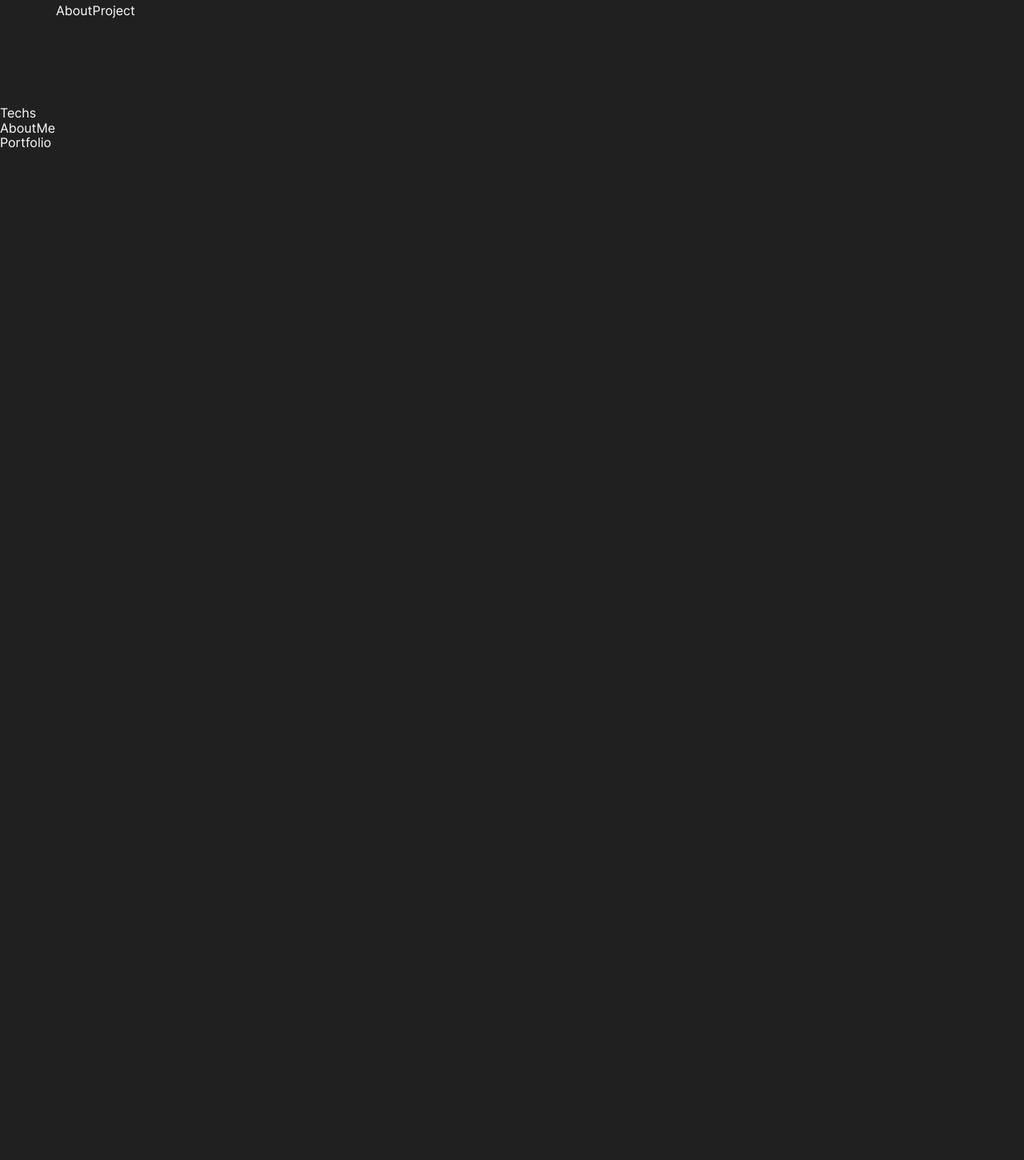
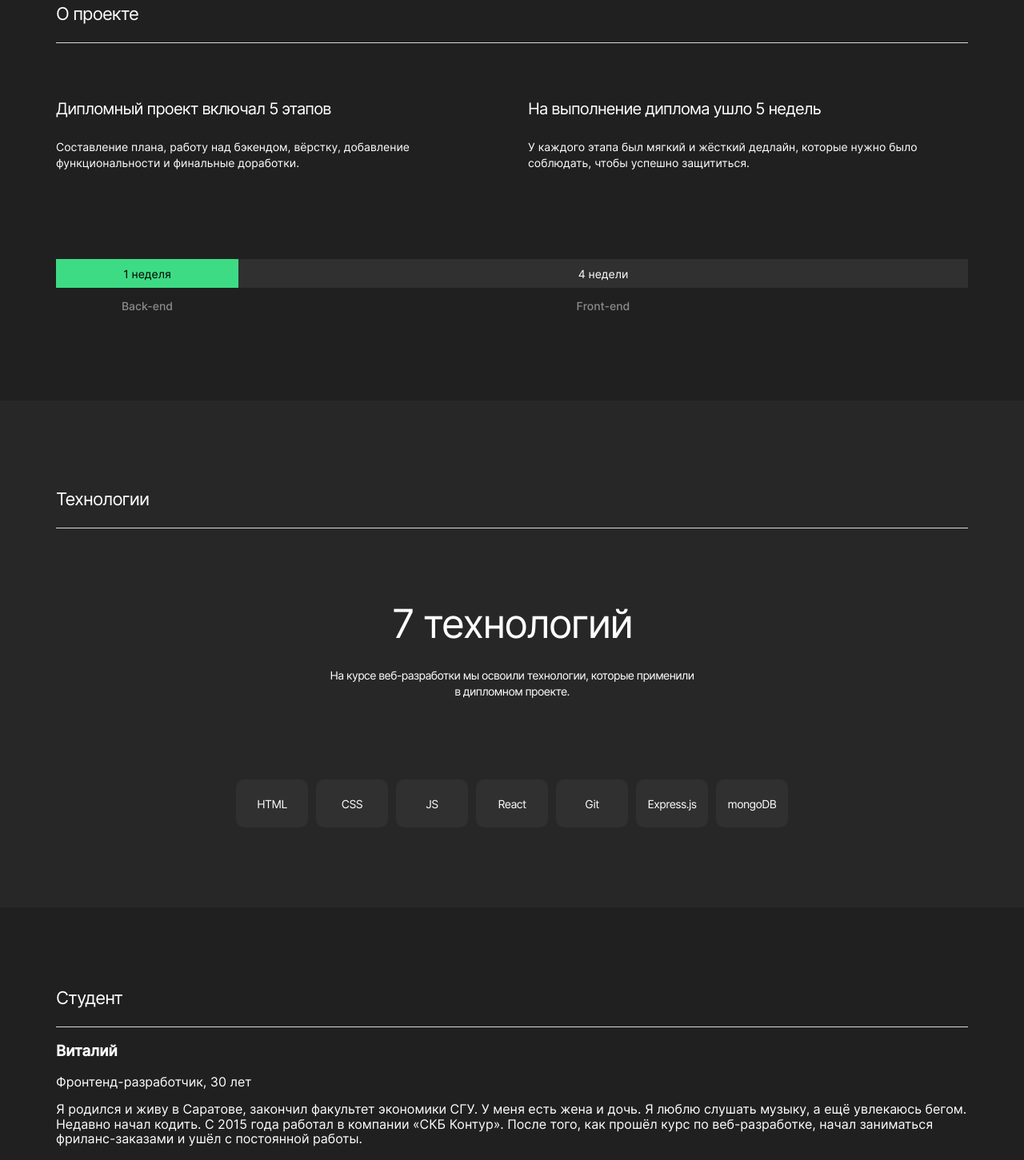
Before and after one commit to TakoSushi/movies-explorer-frontend, a React (Create React App) app: page / in a window 1280 px wide. Shown: the part 740-2191 px from the top of the page at 80% size. Before the commit the page ends 928 px from the top, so only its background shows below. Built offline with nearby package versions, Linux system fonts and the light colour scheme.

Commit message:
Work on block about

```diff
--- a/src/components/AboutMe/AboutMe.css
+++ b/src/components/AboutMe/AboutMe.css
@@ -0,0 +1,17 @@
+.aboutme {
+  box-sizing: border-box;
+  padding: 100px 70px;
+}
+
+.aboutme__title {
+  color: #fff;
+  font-family: Inter;
+  font-size: 22px;
+  font-style: normal;
+  font-weight: 400;
+  line-height: normal;
+  letter-spacing: -0.88px;
+  border-bottom: 1px solid #dadada;
+  padding-bottom: 23px;
+  margin: 0;
+}
--- a/src/components/AboutMe/AboutMe.jsx
+++ b/src/components/AboutMe/AboutMe.jsx
@@ -1,8 +1,27 @@
 import "./AboutMe.css";
+import autorPhoto from "../../images/pic__COLOR_pic.jpg";
+import { Link } from "react-router-dom";
 
 function AboutMe() {
   return (
-      <div>AboutMe</div>
+    <div className="aboutme">
+      <h2 className="aboutme__title">Студент</h2>
+      <div className="aboutme__data">
+        <article className="aboutme__description">
+          <h3 className="aboutme__name">Виталий</h3>
+          <p className="aboutme__profession">Фронтенд-разработчик, 30 лет</p>
+          <p className="aboutme__biography">
+            Я родился и живу в Саратове, закончил факультет экономики СГУ. У
+            меня есть жена и дочь. Я люблю слушать музыку, а ещё увлекаюсь
+            бегом. Недавно начал кодить. С 2015 года работал в компании «СКБ
+            Контур». После того, как прошёл курс по веб-разработке, начал
+            заниматься фриланс-заказами и ушёл с постоянной работы.
+          </p>
+          <Link className="aboutme__link">Github</Link>
+        </article>
+      </div>
+      <img src={autorPhoto} alt="фото автора" className="aboutme__photo" />
+    </div>
   );
 }
 
--- a/src/components/AboutProject/AboutProject.css
+++ b/src/components/AboutProject/AboutProject.css
@@ -2,3 +2,89 @@
   box-sizing: border-box;
   padding: 110px 70px;
 }
+
+.aboutProject__title {
+  color: #fff;
+  font-family: Inter;
+  font-size: 22px;
+  font-style: normal;
+  font-weight: 400;
+  line-height: normal;
+  letter-spacing: -0.88px;
+  border-bottom: 1px solid #dadada;
+  padding-bottom: 23px;
+  margin: 0;
+}
+
+.aboutProject__context {
+  display: flex;
+  flex-direction: row;
+  margin-top: 70px;
+  gap: 40px;
+}
+
+.aboutProject__article {
+  max-width: 550px;
+}
+
+.aboutProject__article-title {
+  color: #fff;
+  font-family: Inter;
+  font-size: 20px;
+  font-style: normal;
+  font-weight: 400;
+  line-height: normal;
+  letter-spacing: -0.8px;
+  margin: 0;
+}
+
+.aboutProject__article-text {
+  color: #fff;
+  font-family: Inter;
+  font-size: 14px;
+  font-style: normal;
+  font-weight: 400;
+  line-height: 20px;
+  margin: 0;
+  margin-top: 26px;
+}
+
+.aboutProject__grid {
+  display: grid;
+  grid-template-columns: 1fr 4fr;
+  grid-template-rows: 36px 31px;
+  margin-top: 110px;
+}
+
+.aboutProject__cell-header {
+  font-family: Inter;
+  font-size: 14px;
+  font-style: normal;
+  font-weight: 400;
+  line-height: normal;
+  display: flex;
+  justify-content: center;
+  align-items: center;
+}
+
+.aboutProject__cell-header_left {
+  color: #000;
+  background-color: #3ddc84;
+}
+
+.aboutProject__cell-header_right {
+  color: #fff;
+  background: #303030;
+}
+
+.aboutProject__cell-content {
+  color: #8b8b8b;
+  font-family: Inter;
+  font-size: 14px;
+  font-style: normal;
+  font-weight: 500;
+  line-height: 17px;
+  display: flex;
+  justify-content: center;
+  align-items: flex-end;
+}
--- a/src/components/AboutProject/AboutProject.jsx
+++ b/src/components/AboutProject/AboutProject.jsx
@@ -2,7 +2,39 @@ import "./AboutProject.css";
 
 function AboutProject() {
   return (
-      <div className="aboutProject">AboutProject</div>
+    <div className="aboutProject">
+      <h2 className="aboutProject__title">О проекте</h2>
+      <div className="aboutProject__context">
+        <section className="aboutProject__article">
+          <h3 className="aboutProject__article-title">
+            Дипломный проект включал 5 этапов
+          </h3>
+          <p className="aboutProject__article-text">
+            Составление плана, работу над бэкендом, вёрстку, добавление
+            функциональности и финальные доработки.
+          </p>
+        </section>
+        <section className="aboutProject__article">
+          <h3 className="aboutProject__article-title">
+            На выполнение диплома ушло 5 недель
+          </h3>
+          <p className="aboutProject__article-text">
+            У каждого этапа был мягкий и жёсткий дедлайн, которые нужно было
+            соблюдать, чтобы успешно защититься.
+          </p>
+        </section>
+      </div>
+      <div className="aboutProject__grid">
+        <div className="aboutProject__cell-header aboutProject__cell-header_left">
+          1 неделя
+        </div>
+        <div className="aboutProject__cell-header aboutProject__cell-header_right">
+          4 недели
+        </div>
+        <div className="aboutProject__cell-content">Back-end</div>
+        <div className="aboutProject__cell-content">Front-end</div>
+      </div>
+    </div>
   );
 }
 
--- a/src/components/Techs/Techs.css
+++ b/src/components/Techs/Techs.css
@@ -0,0 +1,70 @@
+.techs {
+  background-color: #272727;
+  box-sizing: border-box;
+  padding: 110px 70px 100px 70px;
+}
+
+.techs__title {
+  color: #fff;
+  font-family: Inter;
+  font-size: 22px;
+  font-style: normal;
+  font-weight: 400;
+  line-height: normal;
+  letter-spacing: -0.88px;
+  border-bottom: 1px solid #dadada;
+  padding-bottom: 23px;
+  margin: 0;
+}
+
+.techs__content-title {
+  color: #fff;
+  font-family: Inter;
+  font-size: 50px;
+  font-style: normal;
+  font-weight: 400;
+  line-height: 58px;
+  letter-spacing: -2px;
+  margin: 90px 0 0 0;
+  text-align: center;
+}
+
+.techs__content-text {
+  max-width: 460px;
+  color: #fff;
+  font-family: Inter;
+  font-size: 14px;
+  font-style: normal;
+  font-weight: 400;
+  line-height: 20px;
+  letter-spacing: -0.56px;
+  margin: 26px auto 0 auto;
+  text-align: center;
+}
+
+.techs__list {
+  list-style: none;
+  display: flex;
+  flex-direction: row;
+  justify-content: center;
+  gap: 10px;
+  margin: 100px 0 0 0;
+  padding: 0;
+}
+
+.techs__list-item {
+  width: 90px;
+  height: 60px;
+  background-color: #303030;
+  border-radius: 10px;
+  display: flex;
+  justify-content: center;
+  align-items: center;
+  color: #fff;
+  font-family: Inter;
+  font-size: 14px;
+  font-style: normal;
+  font-weight: 400;
+  line-height: normal;
+  letter-spacing: -0.56px;
+}
--- a/src/components/Techs/Techs.jsx
+++ b/src/components/Techs/Techs.jsx
@@ -2,7 +2,37 @@ import "./Techs.css";
 
 function Techs() {
   return (
-      <div>Techs</div>
+    <div className="techs">
+      <h2 className="techs__title">Технологии</h2>
+      <h3 className="techs__content-title">7 технологий</h3>
+      <p className="techs__content-text">
+        На курсе веб-разработки мы освоили технологии, которые применили в
+        дипломном проекте.
+      </p>
+      <ul className="techs__list">
+        <li className="techs__list-item" key="item1">
+          HTML
+        </li>
+        <li className="techs__list-item" key="item2">
+          CSS
+        </li>
+        <li className="techs__list-item" key="item3">
+          JS
+        </li>
+        <li className="techs__list-item" key="item4">
+          React
+        </li>
+        <li className="techs__list-item" key="item5">
+          Git
+        </li>
+        <li className="techs__list-item" key="item6">
+          Express.js
+        </li>
+        <li className="techs__list-item" key="item7">
+          mongoDB
+        </li>
+      </ul>
+    </div>
   );
 }
 
```
Also changed, not shown: src/images/pic__COLOR_pic.jpg (added).
